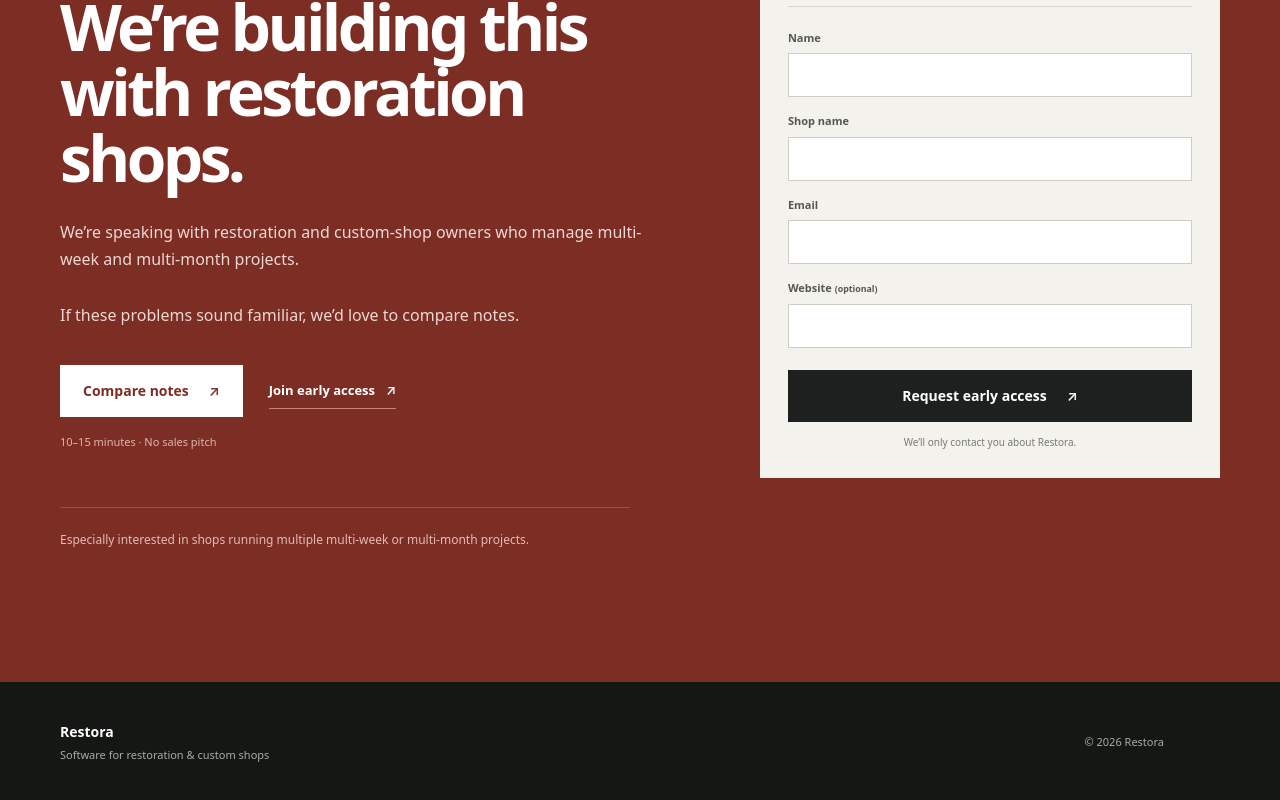
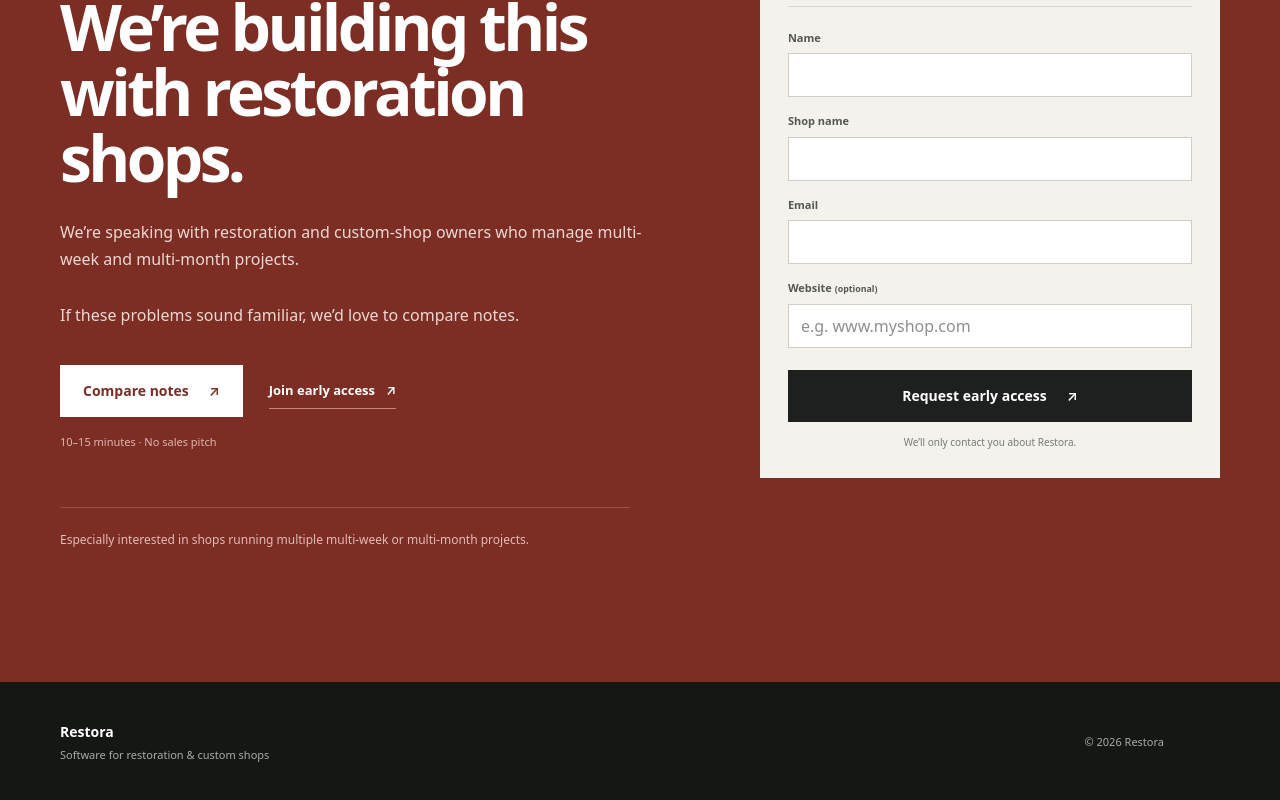
Before and after one commit to Sakshambhutani/restora, a Next.js app: page / in a window 1280 px wide. Shown: the part 4066-4866 px from the top of the page. Built offline with nearby package versions, Linux system fonts and the light colour scheme.

Commit message:
fix: website field to type=text, Supabase service role key confirmed working

```diff
--- a/app/EarlyAccessForm.tsx
+++ b/app/EarlyAccessForm.tsx
@@ -89,7 +89,7 @@ export default function EarlyAccessForm() {
       </label>
       <label>
         <span>Website <small>(optional)</small></span>
-        <input type="url" name="website" autoComplete="url" inputMode="url" disabled={loading} />
+        <input type="text" name="website" autoComplete="url" placeholder="e.g. www.myshop.com" disabled={loading} />
       </label>
       <button className="button button-form" type="submit" disabled={loading}>
         {loading ? "Submitting..." : <>Request early access <ArrowIcon /></>}
```
